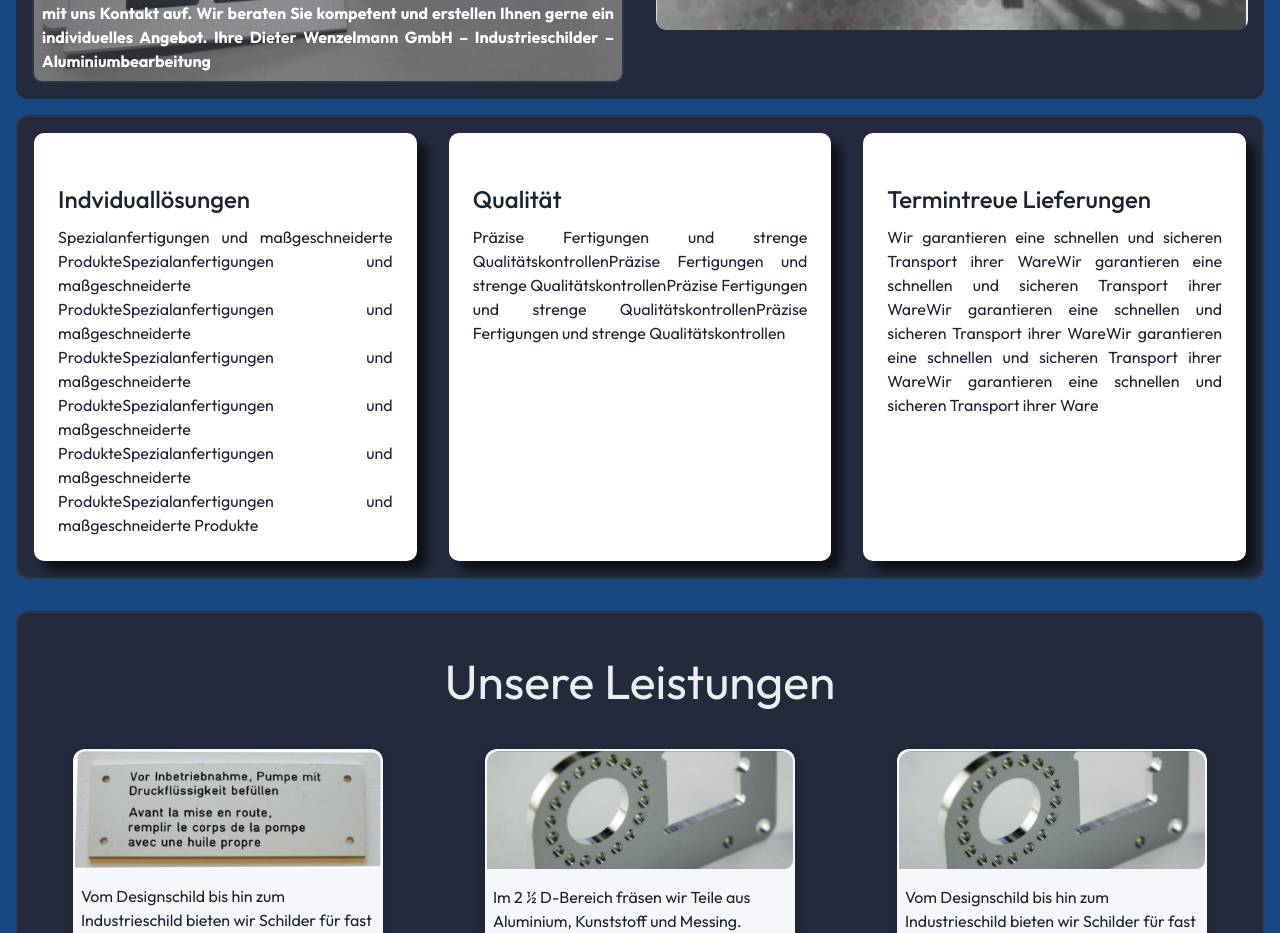
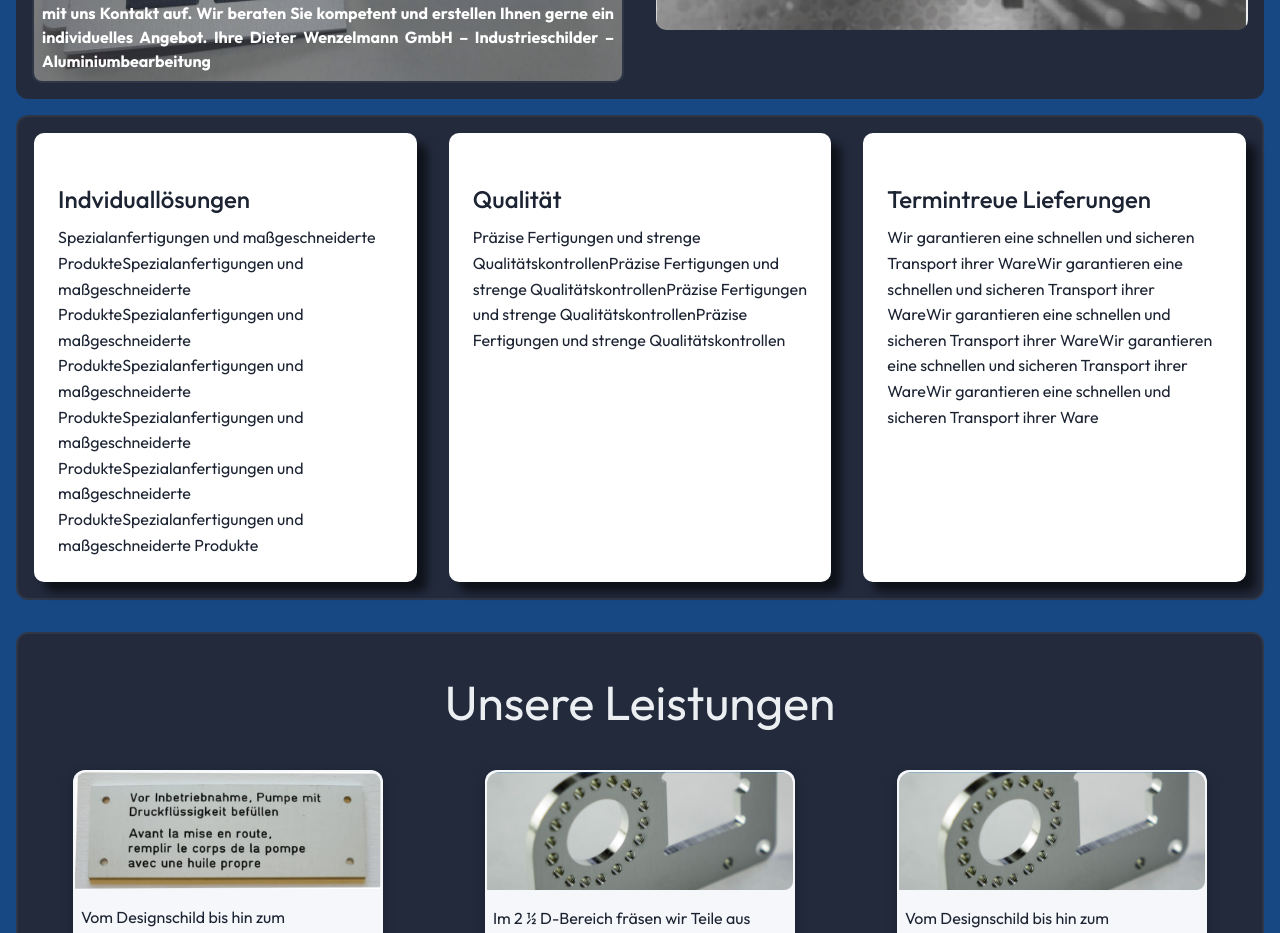
Before and after one commit to Youdontknowme720/DW, a React (Vite) app: page / in a window 1280 px wide. Shown: the part 840-1773 px from the top of the page. Built offline with nearby package versions, Linux system fonts and the light colour scheme; some icons are missing.

Commit message:
Fixed promise card spacing

```diff
--- a/src/components/PromiseCard.tsx
+++ b/src/components/PromiseCard.tsx
@@ -10,8 +10,8 @@ function PromiseCard({icon, heading, text }: PromiseCard) {
     return (
         <div className="p-card">
             <div className="card-icon">{icon}</div>
-            <h2 className="card-heading" style={{gridArea: "box-heading"}}>{heading}</h2>
-            <p className="card-text" style={{gridArea: "box-text"}}>{text}</p>
+            <h2 className="card-heading">{heading}</h2>
+            <p className="card-text">{text}</p>
         </div>
     )
 }
--- a/src/styles/PromiseCard.css
+++ b/src/styles/PromiseCard.css
@@ -5,11 +5,17 @@
     max-width: 500px;
     padding-inline: clamp(1rem, 2%, 4rem);
     padding: 1.5rem;
-    text-align: justify;
     color: rgb(28, 35, 50);
+    word-wrap: break-word;
+    overflow-wrap: anywhere;
+    hyphens: auto;
 }
 
 .card-heading{
     padding-bottom: 0.5rem;
     font-weight: 500;
 }
+
+.card-text{
+    line-height: 1.6;
+}
```
